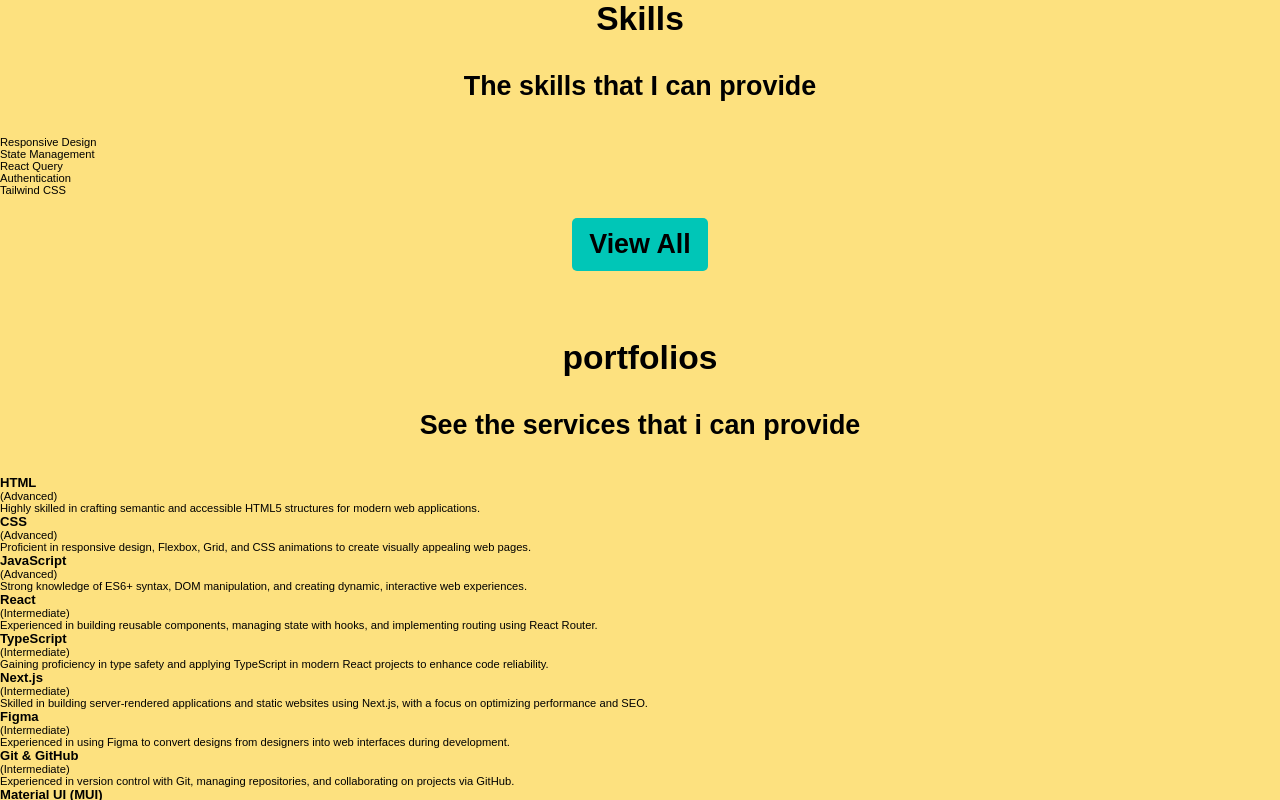
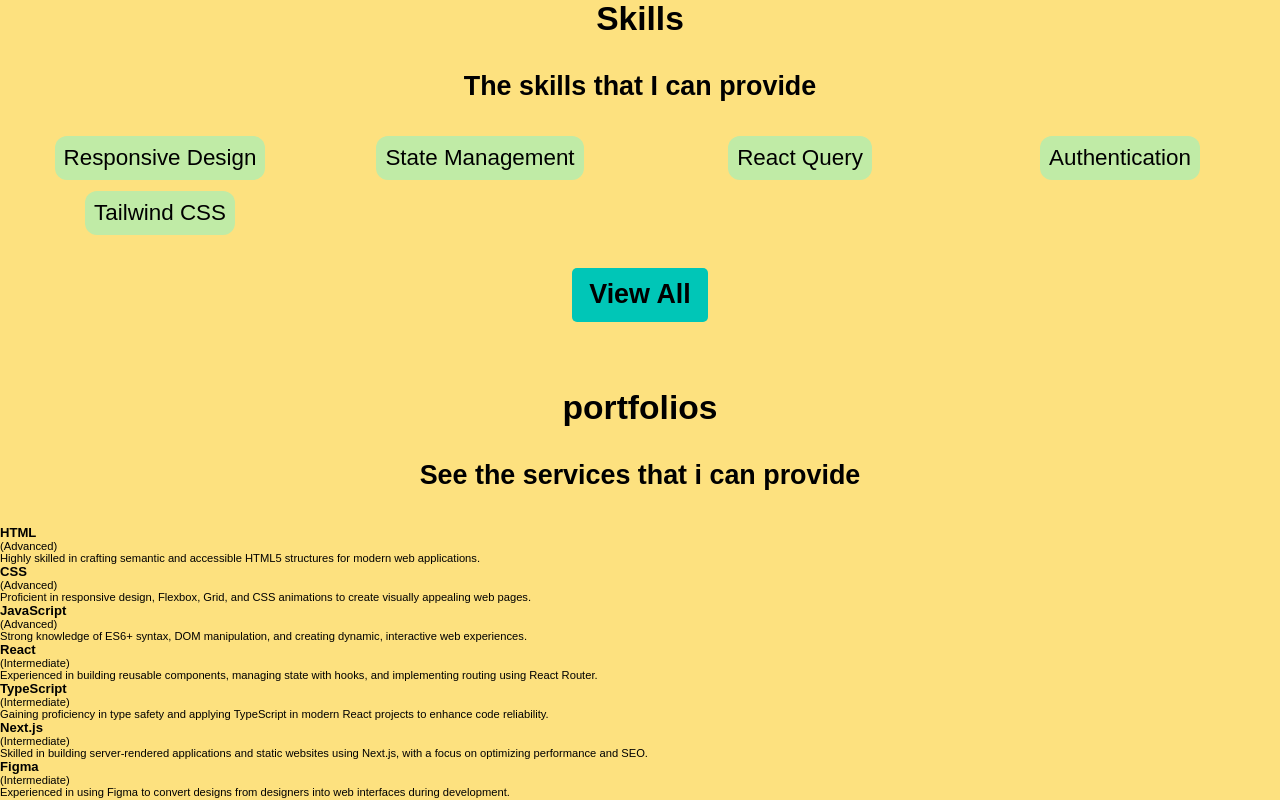
Before and after one commit to mahdisolgi1/portfolio-page, a React (Vite) app: page / in a window 1280 px wide. Shown: the part 1204-2004 px from the top of the page. Built offline with nearby package versions, Linux system fonts and the light colour scheme.

Commit message:
fix(Skills): fix kebab-case classNames to camelCase

```diff
--- a/src/components/Skills.jsx
+++ b/src/components/Skills.jsx
@@ -1,20 +1,21 @@
 import { useState } from "react";
 import { skills } from "../data/data";
+import styles from "./Skills.module.css";
 
 function Skills() {
   const [viewAll, setViewAll] = useState(false);
   return (
     <>
-      <div className="skills-intro">
+      <div className={styles.skillsIntro}>
         <h2 id="skills" className="secondary-heading text-center">
           Skills
         </h2>
         <p className="subheading text-center">The skills that I can provide</p>
       </div>
-      <div className="skills-container">
-        <div className="skills">
+      <div className={styles.skillsContainer}>
+        <div className={styles.skills}>
           {skills.slice(0, viewAll ? skills.length : 5).map((skill) => (
-            <div className="skill" key={skill.id}>
+            <div className={styles.skill} key={skill.id}>
               <p>{skill.name}</p>
             </div>
           ))}
```
